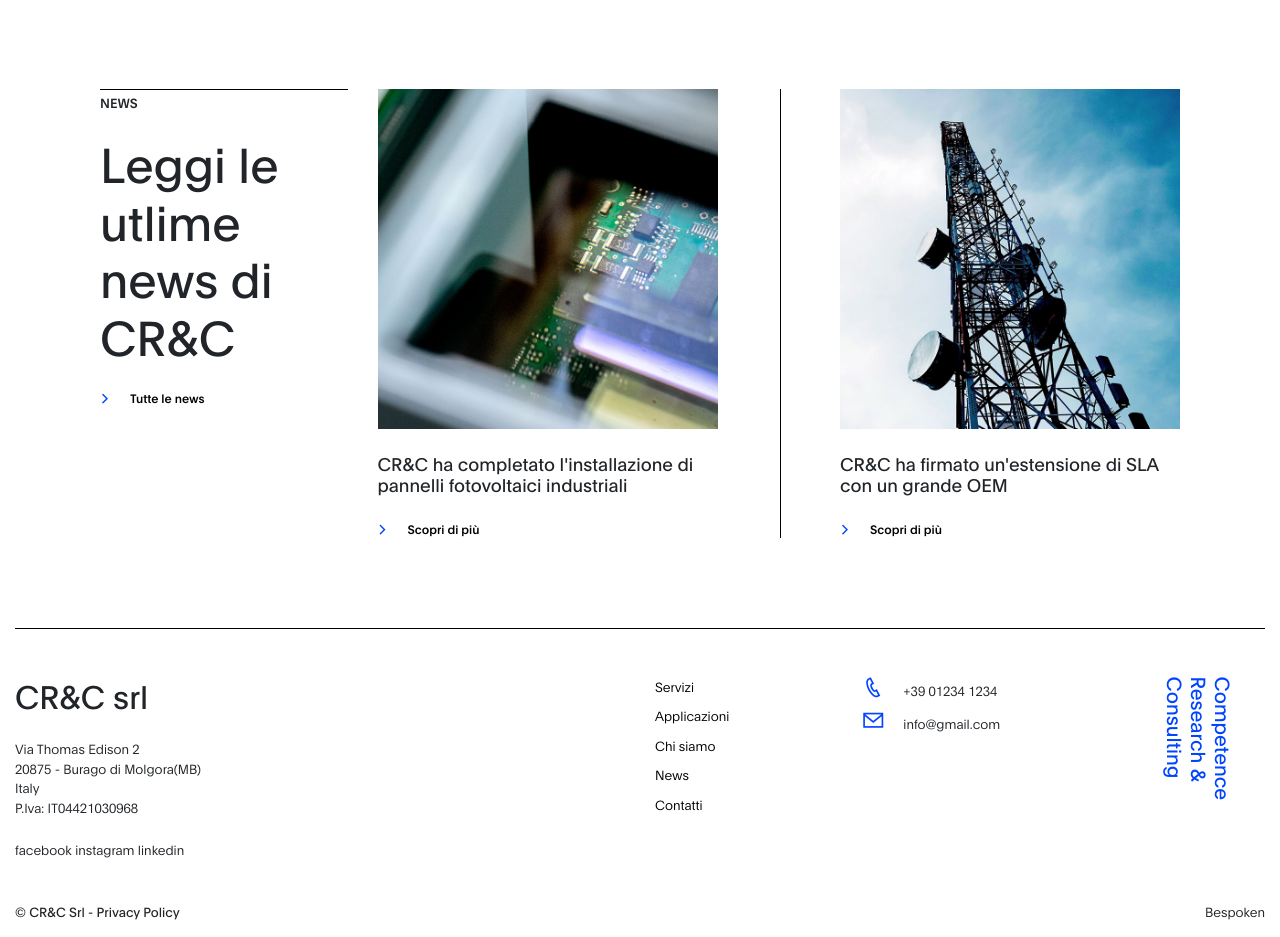
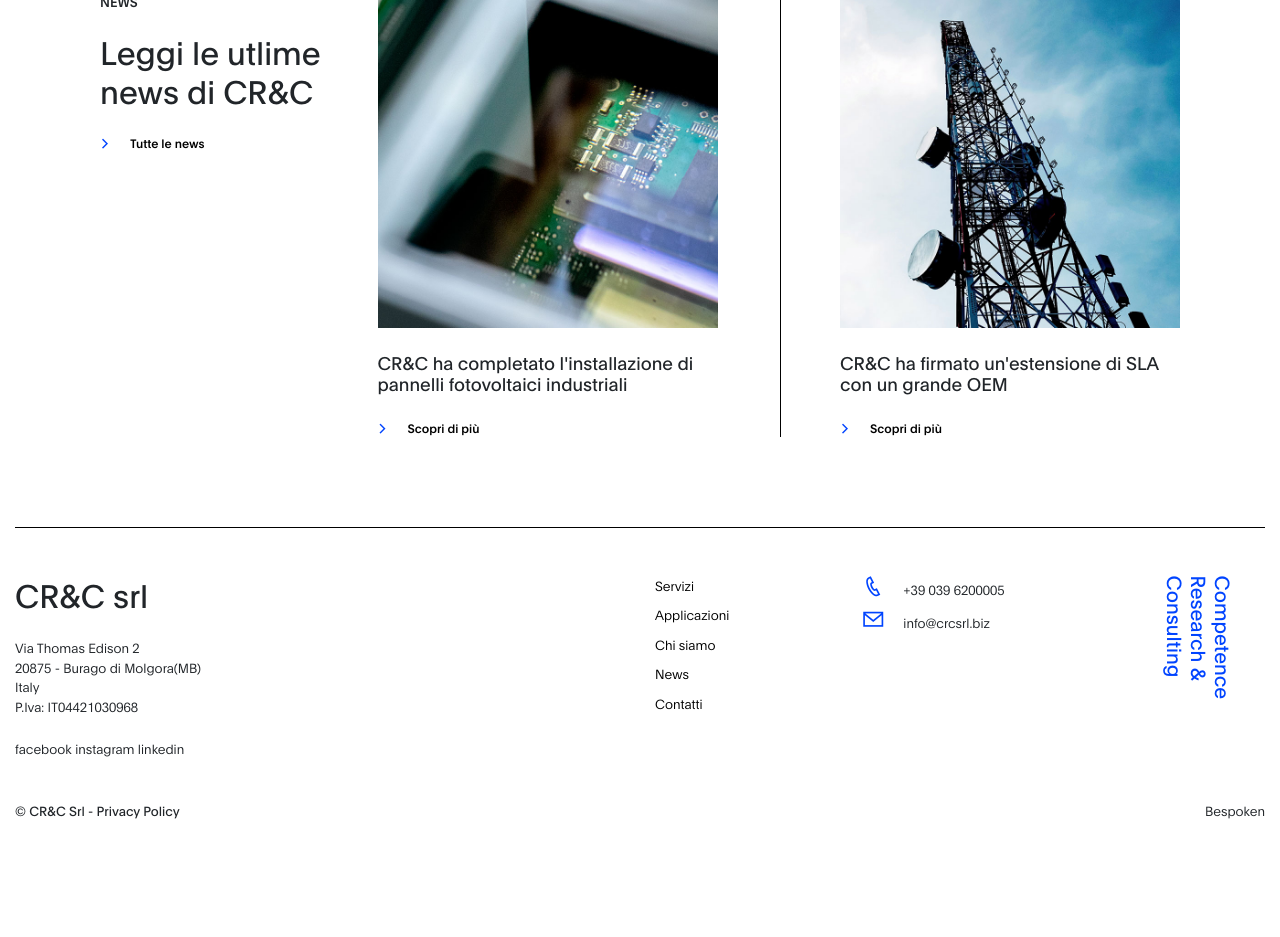
Before and after one commit to pierodg/sito-crc, a PHP site: page / in a window 1280 px wide. Shown: the part 3593-4530 px from the top of the page. After the commit the page ends 4412 px from the top, so only its background shows below. Run offline with PHP 8.4, Linux system fonts and the light colour scheme; some web fonts are replaced.

Commit message:
font size fix

```diff
--- a/css/style.css
+++ b/css/style.css
@@ -272,8 +272,17 @@ h5 {
     right:0;
 }
 .big-numb {
-    font-size: 120px;
+    font-size: 120px!important;
 }
+
+.numb-badge {
+    z-index: 1;
+    position: absolute;
+    right: 0;
+    top: 0;
+
+  }
+
 .fs-15 {
     font-size:15px;
 }
@@ -314,3 +323,10 @@ footer {
 footer li {
     padding-bottom: 10px;
 }
+
+#news h1 {
+    font-size: 32px;
+}
+#chi_siamo h1 {
+    font-size: 36px;
+}
--- a/index.html
+++ b/index.html
@@ -140,9 +140,8 @@
         </div>
 
 
-        <div class="container">
+        <div id="chi_siamo" class="container">
             <div class="row pt-180 pb-60">
-
                 <div class="col-4 offset-3">
                     <h3 class="mt-2 line-above font-medium">CHI SIAMO</h3>
                     <h1 class="pt-4 font-regular">CR&C headline chi siamo lorem ipsum title</h1>
@@ -186,7 +185,7 @@
             </div>
         </div>
 
-        <div class="container">
+        <div id="news" class="container">
             <div class="row pt-90 pb-90">
                 <div class="col-3">
                     <h3 class="line-above font-medium">NEWS</h3>
@@ -226,8 +225,8 @@
                 </div>
                 <div class="col-2">
                     <ul class="navbar-nav">
-                        <li><i class="icon-phone"></i>+39 01234 1234</li>
-                        <li><i class="icon-email"></i>info@gmail.com</li>
+                        <li><i class="icon-phone"></i>+39 039 6200005</li>
+                        <li><i class="icon-email"></i>info@crcsrl.biz</li>
                     </ul>
                 </div>
                 <div class="col-2 d-flex">
```
Also changed, not shown: js/main.js (line endings or trailing spaces).
